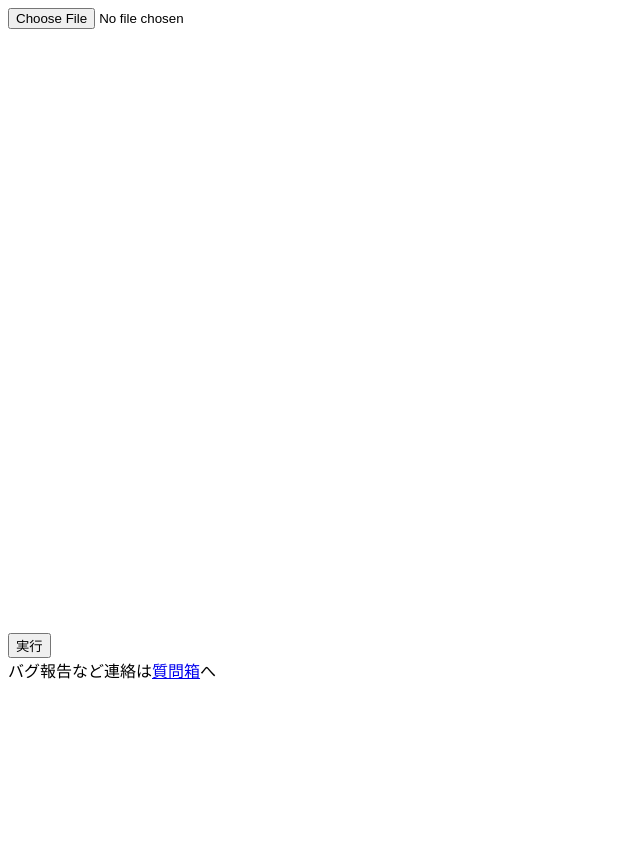
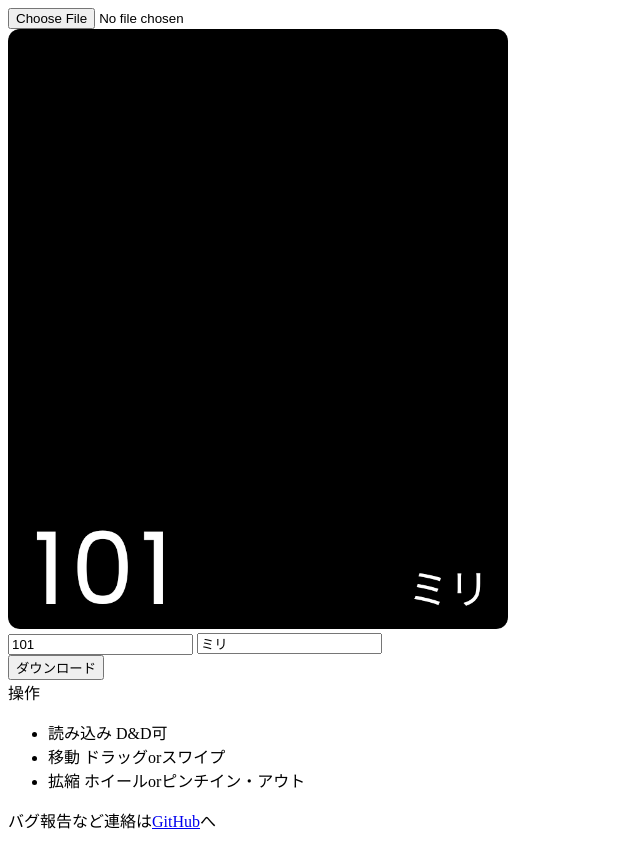
Before and after one commit to mili-inch/frame, a plain HTML site: page index.html in a window 1280 px wide. Shown: the whole page, without its empty margins (0-640 px from the left). Before the commit the page ends 800 px from the top, so only its background shows below. Drawn offline with Linux system fonts and the light colour scheme; a web font is replaced by a local one.

Commit message:
Add files via upload

```diff
--- a/crop.js
+++ b/crop.js
@@ -1,6 +1,58 @@
 (() => {
-    //角丸マスク生成
-    const getLeagueCardMask = function (ctx) {
+
+    const destWidth = 800;
+    const destHeight = 960;
+    const maxHeight = 600;
+    let centerX = 0;
+    let centerY = 0;
+    let scale = 1.0;
+    let color = "rgb(0, 0, 0)";
+
+    const uploadButton = document.getElementById("button_upload");
+    const bashButton = document.getElementById("bash");
+    const nameInput = document.getElementById("name");
+    const numberInput = document.getElementById("number");
+    const canvas = document.getElementById("canvas");
+    canvas.width = destWidth;
+    canvas.height = destHeight;
+    const ctx = canvas.getContext("2d");
+    const img = new Image();
+    let number = "101";
+    let name = "ミリ";
+
+    const onFileSelected = (files) => {
+        const reader = new FileReader();
+        reader.onload = function () {
+            img.src = reader.result;
+        }
+        reader.readAsDataURL(files[0]);
+    }
+    uploadButton.addEventListener('change', function (e) {
+        e.preventDefault();
+        onFileSelected(e.target.files)
+    });
+    document.addEventListener("dragover", function (e) {
+        e.preventDefault();
+    });
+    document.addEventListener("drop", function (e) {
+        e.preventDefault();
+        onFileSelected(e.dataTransfer.files);
+    });
+    img.onload = () => {
+        centerX = img.naturalWidth / 2;
+        centerY = img.naturalHeight / 2;
+        scale = destWidth / img.naturalWidth;
+        drawCanvas(centerX, centerY);
+    }
+
+    const drawCanvas = function (x, y) {
+        ctx.shadowBlur = 0;
+        ctx.fillStyle = color;
+        ctx.fillRect(0, 0, destWidth, destHeight);
+        ctx.drawImage(img,
+            0, 0, img.naturalWidth, img.naturalHeight,
+            (destWidth / 2) - x * scale, destHeight / 2 - y * scale, img.naturalWidth * scale, img.naturalHeight * scale
+        );
         ctx.globalCompositeOperation = "destination-in";
         function drawsq(x = 0, y = 0, w = 800, h = 960, r = 19, color = "#FFFFFF") {
             ctx.beginPath();
@@ -13,50 +65,33 @@
             ctx.arc(x + w - r, y + r, r, 0, Math.PI * 1.5, 1);
             ctx.arc(x + r, y + r, r, Math.PI * 1.5, Math.PI, 1);
             ctx.closePath();
-            ctx.stroke();
             ctx.fill();
         }
-    }
+        drawsq();
+        ctx.globalCompositeOperation = "source-over";
+        ctx.shadowColor = 'black';
+        ctx.shadowBlur = 5;
+        ctx.font = "160px Poppins";
+        ctx.fillStyle = "#FFFFFF";
+        ctx.textAlign = "left";
+        ctx.fillText(number.split("").join(String.fromCharCode(8202)), 40, 920);
+        ctx.fillText(number.split("").join(String.fromCharCode(8202)), 40, 920);
+        ctx.font = "65px Kosugi";
+        ctx.fillStyle = "#FFFFFF";
+        ctx.textAlign = "right";
+        ctx.fillText(name, 770, 920);
+        ctx.fillText(name, 770, 920);
+    };
 
-    //////////////////////////////////////////////////////////////////////////////
-
-    const destWidth = 800;
-    const destHeight = 960;
-    const maxHeight = 600;
-    let centerX = 0;
-    let centerY = 0;
-    let scale = 1.0;
-    let color = "rgb(0, 0, 0)";
-
-    const uploadButton = document.getElementById("button_upload");
-    const canvas = document.getElementById("canvas");
-    canvas.width = destWidth;
-    canvas.height = destHeight;
-    const ctx = canvas.getContext("2d");
-    const img = new Image();
-    uploadButton.addEventListener('change', function (e) {
-        e.preventDefault();
-        const reader = new FileReader();
-        reader.onload = function () {
-            img.src = reader.result;
-        }
-        reader.readAsDataURL(e.target.files[0]);
-    });
-    img.onload = () => {
-        centerX = img.naturalWidth / 2;
-        centerY = img.naturalHeight / 2;
-        scale = destWidth / img.naturalWidth;
+    numberInput.oninput = (e) => {
+        number = e.target.value;
         drawCanvas(centerX, centerY);
     }
 
-    const drawCanvas = function (x, y) {
-        ctx.fillStyle = color;
-        ctx.fillRect(0, 0, destWidth, destHeight);
-        ctx.drawImage(img,
-            0, 0, img.naturalWidth, img.naturalHeight,
-            (destWidth / 2) - x * scale, destHeight / 2 - y * scale, img.naturalWidth * scale, img.naturalHeight * scale
-        );
-    };
+    nameInput.oninput = (e) => {
+        name = e.target.value;
+        drawCanvas(centerX, centerY);
+    }
 
     let mouseDown = false;
     let startX = 0;
@@ -105,4 +140,19 @@
         drawCanvas(centerX, centerY);
         return false;
     }
+    const onBash = () => {
+        if (canvas.msToBlob) {
+            let blob = canvas.msToBlob();
+            window.navigator.msSaveBlob(blob, "card.png");
+        } else {
+            const link_download = document.createElement("a");
+            link_download.href = canvas.toDataURL('image/png');
+            link_download.download = "card.png";
+            link_download.click();
+        }
+    }
+    bashButton.addEventListener("click", onBash, false);
+    document.fonts.ready.then(function () {
+        drawCanvas(centerX, centerY);
+    });
 })();
--- a/index.html
+++ b/index.html
@@ -1,19 +1,43 @@
 <!DOCTYPE html>
 <html>
   <head>
+    <link rel="preconnect" href="https://fonts.googleapis.com" />
+    <link rel="preconnect" href="https://fonts.gstatic.com" crossorigin />
+    <link
+      href="https://fonts.googleapis.com/css2?family=Kosugi&family=Poppins&display=swap"
+      rel="stylesheet"
+    />
     <meta name="viewport" content="width=device-width,initial-scale=1" />
-    <title>SewerCrab Web</title>
+    <title>SewerFrame</title>
   </head>
   <link rel="stylesheet" type="text/css" href="style.css" />
   <input type="file" accept="image/*" name="button_upload" id="button_upload" />
   <div>
     <canvas id="canvas"></canvas>
   </div>
-  <button type="button" id="bash">実行</button>
-  <div id="preview"></div>
   <div>
-    バグ報告など連絡は<a href="https://peing.net/ja/mili_inch?event=0">質問箱</a
-    >へ
+  <input type="text" id="number" name="number" value="101">
+  <input type="text" id="name" name="name" value="ミリ">
   </div>
+  <button type="button" id="bash">ダウンロード</button>
+  <div id="download"></div>
+  <div>
+    操作
+    <ul>
+      <li>読み込み D&D可</li>
+      <li>移動 ドラッグorスワイプ</li>
+      <li>拡縮 ホイールorピンチイン・アウト</li>
+    </ul>
+      バグ報告など連絡は<a
+        href="https://github.com/mili-inch/frame/issues"
+        >GitHub</a
+      >へ
+    </li>
+  </div>
+  <div id="load_font">
+  <span style="font-family: Poppins;">.</span>
+  <span style="font-family: Kosugi;">あ</span>
+  </div>
+
   <script type="text/javascript" src="crop.js"></script>
 </html>
--- a/style.css
+++ b/style.css
@@ -4,6 +4,9 @@ img {
 canvas {
     max-height: 600px;
 }
+#load_font {
+    visibility: hidden;
+}
 @media screen and (max-width: 480px){  }
 @media screen and (min-width: 480px){  }
 @media screen and (min-width: 480px) and ( max-width:1024px) {  }
```
